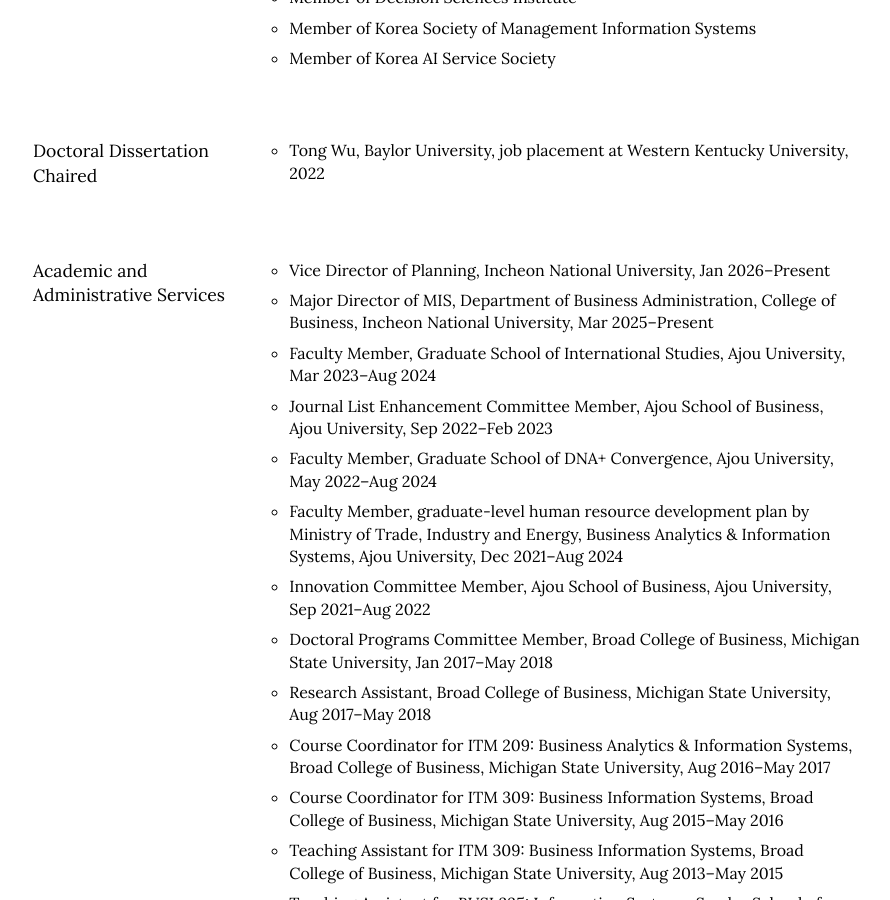
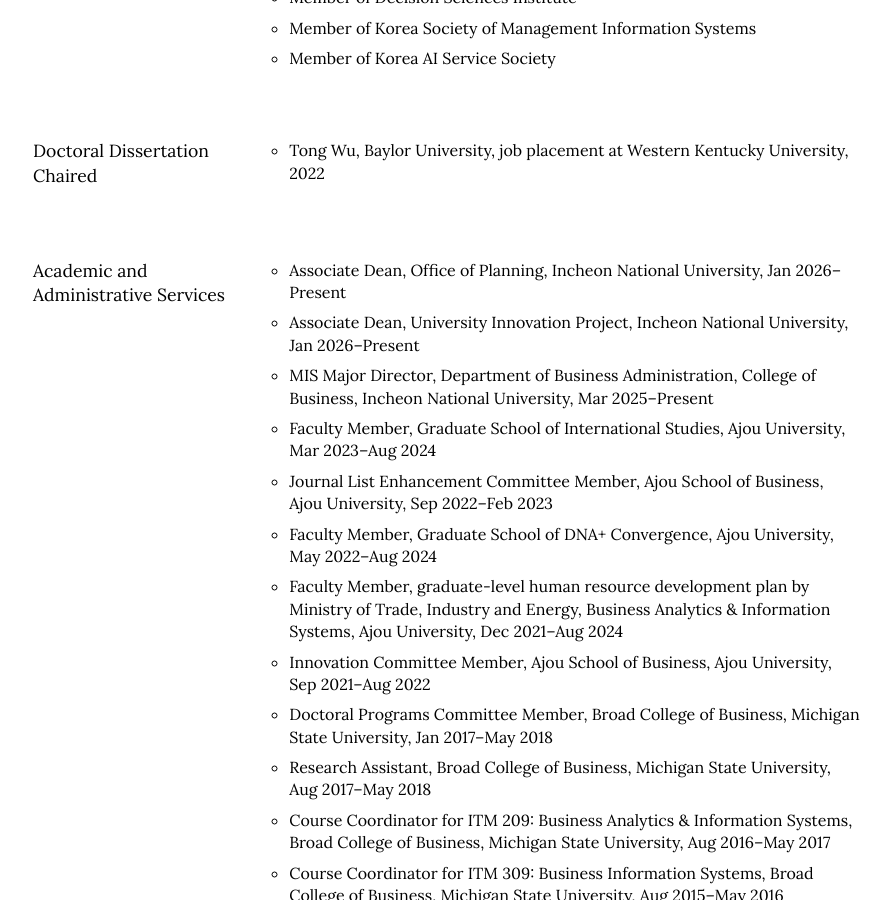
Before and after one commit to istaehun/taehun, a Jekyll site: the page built from engagement.html, in a window 1280 px wide and 900 px high, scrolled down 3631 px. Shown: the whole window, without its empty margins (187-1077 px from the left). Built offline with Jekyll 4.4.1, drawn with Linux system fonts in a browser that asks for light colours; nearby versions of some CDN libraries.

Commit message:
Update academic and administrative roles in engagement.yml

```diff
--- a/_data/engagement.yml
+++ b/_data/engagement.yml
@@ -88,8 +88,9 @@
   -
     title: Academic and Administrative Services
     list:
-      - "Vice Director of Planning, Incheon National University, Jan 2026–Present"
-      - "Major Director of MIS, Department of Business Administration, College of Business, Incheon National University, Mar 2025–Present"
+      - "Associate Dean, Office of Planning, Incheon National University, Jan 2026–Present"
+      - "Associate Dean, University Innovation Project, Incheon National University, Jan 2026–Present"
+      - "MIS Major Director, Department of Business Administration, College of Business, Incheon National University, Mar 2025–Present"
       - "Faculty Member, Graduate School of International Studies, Ajou University, Mar 2023–Aug 2024"
       - "Journal List Enhancement Committee Member, Ajou School of Business, Ajou University, Sep 2022–Feb 2023"
       - "Faculty Member, Graduate School of DNA+ Convergence, Ajou University, May 2022–Aug 2024"
```
